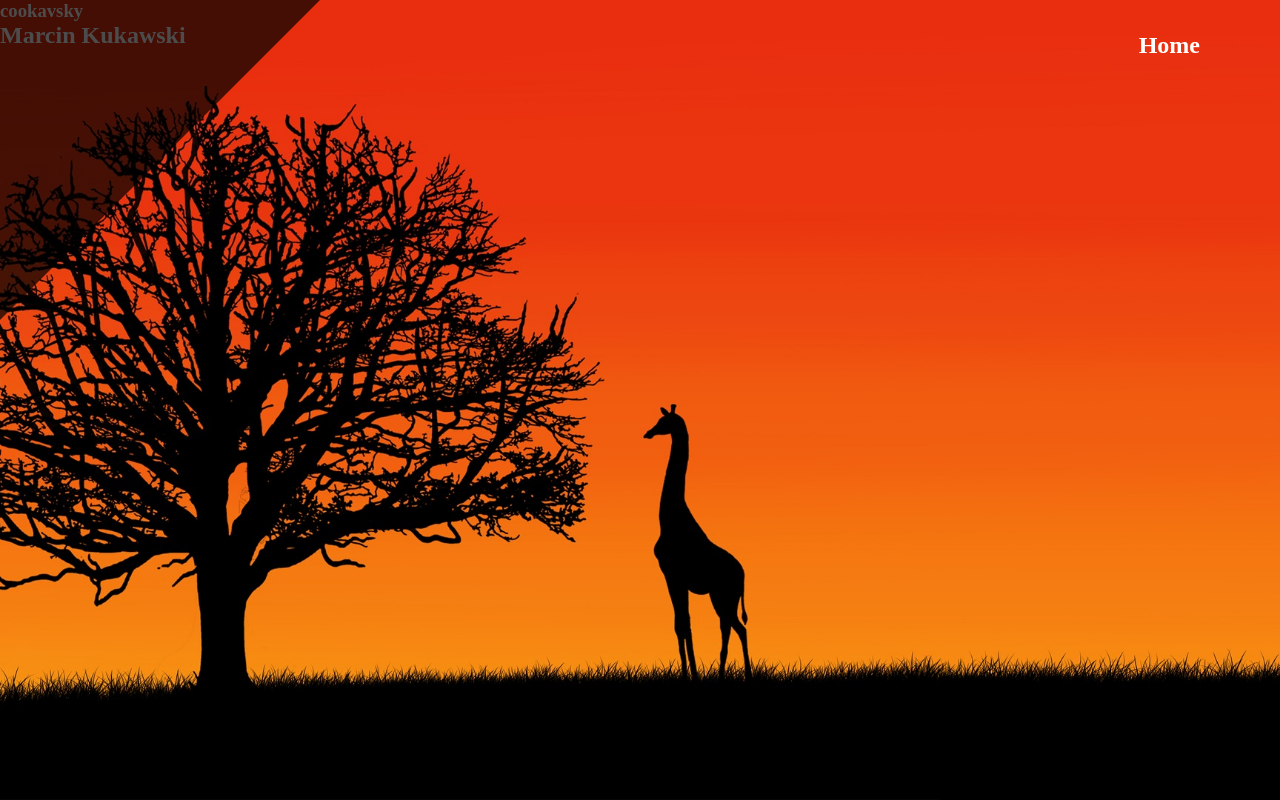
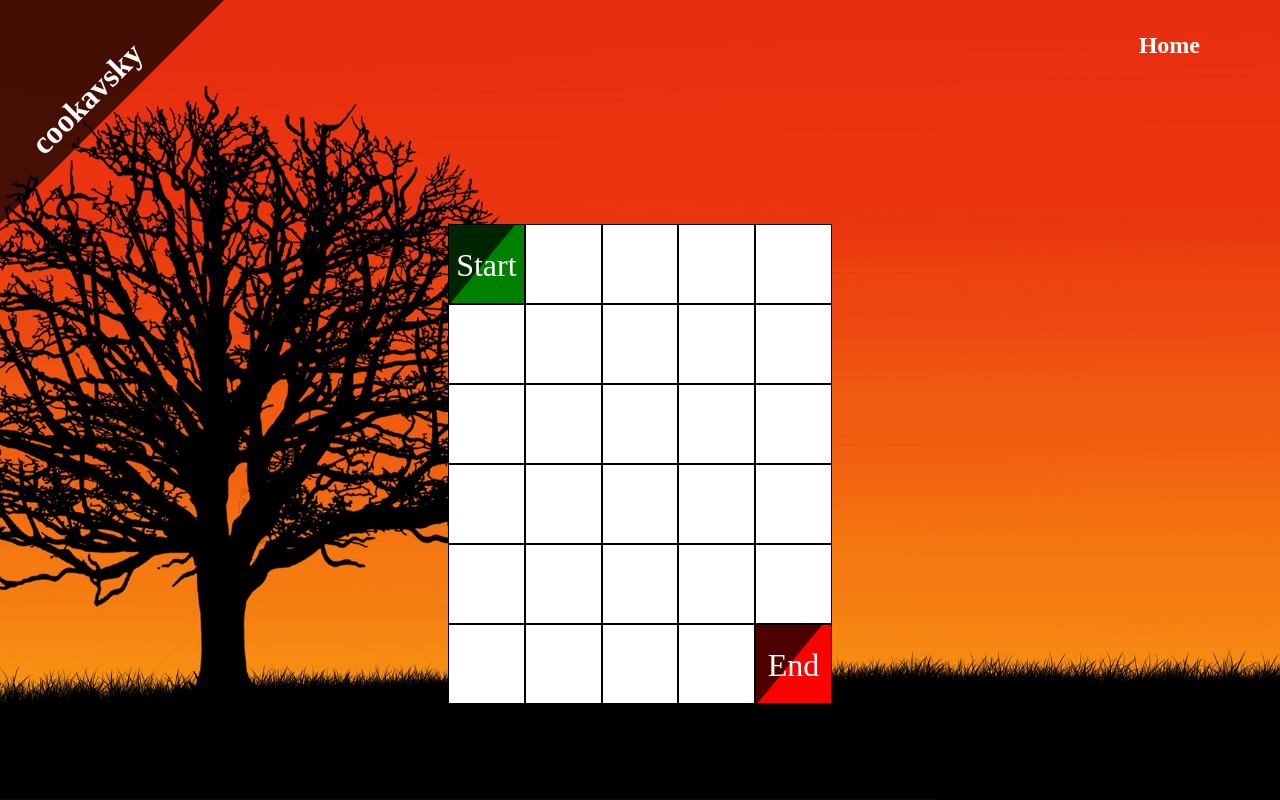
Before and after one commit to cookavsky/Portfolio, a PHP site: page / in a window 1280 px wide. Run offline with PHP 8.4, Linux system fonts and the light colour scheme.

Commit message:
- animation Logo - create table

```diff
--- a/_config.yml
+++ /dev/null
@@ -1 +0,0 @@
-theme: jekyll-theme-cayman
--- a/css/style.css
+++ b/css/style.css
@@ -11,39 +11,6 @@ body
     height: 100vh;
 }
 
-header
-{
-    display: flex;
-    flex-direction: row;
-    justify-content: space-between;
-    color: white;
-}
-
-.HeadTriangle
-{
-    position: absolute;
-    width: 0;
-    height: 0;
-    border-bottom: 20em solid transparent;
-    border-left: 20em solid black;
-    opacity: 0.7;
-}
-
-.LogoName
-{
-    position: relative;
-}
-
-li
-{
-    list-style-type: none;
-}
-
-nav
-{
-    padding: 2em 5em;
-}
-
 .Home
 {
     background: url("../img/tree.jpg") no-repeat;
@@ -52,3 +19,117 @@ nav
     height: 100vh;
     width: 100vw;
 }
+
+header
+{
+    display: flex;
+    flex-direction: row;
+    justify-content: space-between;
+    height: 14em;
+    color: white;
+}
+
+@keyframes Opacity
+{
+    from{
+        margin-top: -10%;
+        margin-left: -10%;
+    }
+    to{
+        margin-top: 0;
+        margin-left: 0;
+    }
+}
+
+.Logo
+{
+    animation-name: Opacity;
+    animation-duration: 5s;
+}
+
+.HeadTriangle
+{
+    position: absolute;
+    width: 0;
+    height: 0;
+    border-bottom: 14em solid transparent;
+    border-left: 14em solid rgb(0, 0, 0, 0.7);
+}
+
+.Nick
+{
+    position: relative;
+    top: 2.5em;
+    left: 0.5em;
+    display: block;
+    font-size: 2rem;
+    transform: rotate(-45deg);
+}
+
+nav
+{
+    padding: 2em 5em;
+}
+
+li
+{
+    list-style-type: none;
+}
+
+h2
+{
+    cursor: pointer;
+}
+
+.Table
+{
+    display: flex;
+    flex-flow: row wrap;
+    margin: auto;
+    width: 30vw;
+}
+
+.halfTable
+{
+    position: absolute;
+    width: 0;
+    height: 0;
+    border-bottom: 5em solid transparent;
+    border-left: calc(6vw - 10px) solid rgb(0, 0, 0, 0.7);
+}
+
+.Text
+{
+    position: relative;
+    font-size: 2rem;
+}
+
+.CardsStart
+{
+    flex-basis: 20%;
+    height: 5em;
+    color: white;
+    background-color: green;
+    border: 1px solid black;
+    text-align: center;
+    line-height: 5em;
+}
+
+.CardsEnd
+{
+    flex-basis: 20%;
+    height: 5em;
+    color: white;
+    background-color: red;
+    border: 1px solid black;
+    text-align: center;
+    line-height: 5em;
+}
+
+.Cards
+{
+    flex-basis: 20%;
+    height: 5em;
+    background-color: white;
+    border: 1px solid black;
+}
--- a/index.html
+++ b/index.html
@@ -16,12 +16,9 @@
     <main>
         <article class="Home">
             <header>
-                <section>
+                <section class="Logo">
                     <div class="HeadTriangle"></div>
-                <div class="Logo">
                     <h1 class="Nick">cookavsky</h1>
-                    <h2>Marcin Kukawski</h2>
-                </div>
                 </section>
                 <nav>
                     <ul>
@@ -31,6 +28,44 @@
                     </ul>
                 </nav>
             </header>
+            <div class="Table">
+                <div class="CardsStart">
+                    <div class="halfTable"></div>
+                    <p class="Text">Start</p>
+                </div>
+                <div class="Cards"></div>
+                <div class="Cards"></div>
+                <div class="Cards"></div>
+                <div class="Cards"></div>
+                <div class="Cards"></div>
+                <div class="Cards"></div>
+                <div class="Cards"></div>
+                <div class="Cards"></div>
+                <div class="Cards"></div>
+                <div class="Cards"></div>
+                <div class="Cards"></div>
+                <div class="Cards"></div>
+                <div class="Cards"></div>
+                <div class="Cards"></div>
+                <div class="Cards"></div>
+                <div class="Cards"></div>
+                <div class="Cards"></div>
+                <div class="Cards"></div>
+                <div class="Cards"></div>
+                <div class="Cards"></div>
+                <div class="Cards"></div>
+                <div class="Cards"></div>
+                <div class="Cards"></div>
+                <div class="Cards"></div>
+                <div class="Cards"></div>
+                <div class="Cards"></div>
+                <div class="Cards"></div>
+                <div class="Cards"></div>
+                <div class="CardsEnd">
+                    <div class="halfTable"></div>
+                    <p class="Text">End</p>
+                </div>
+            </div>
         </article>
     </main>
 </body>
```
Also changed, not shown: 2 other files.
